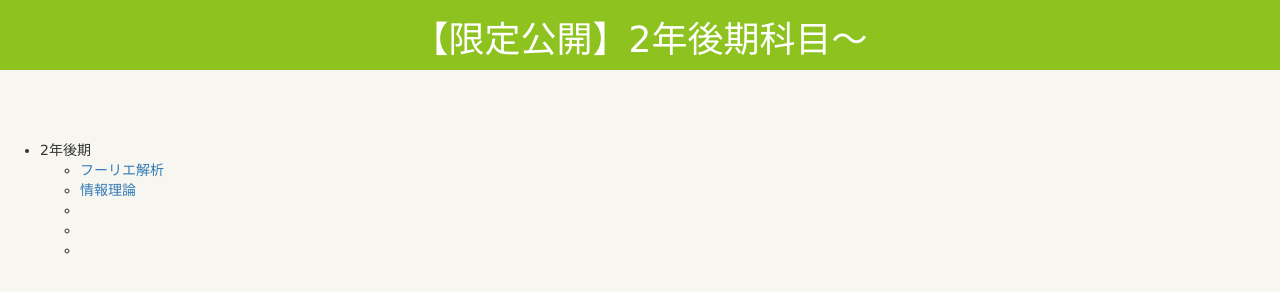
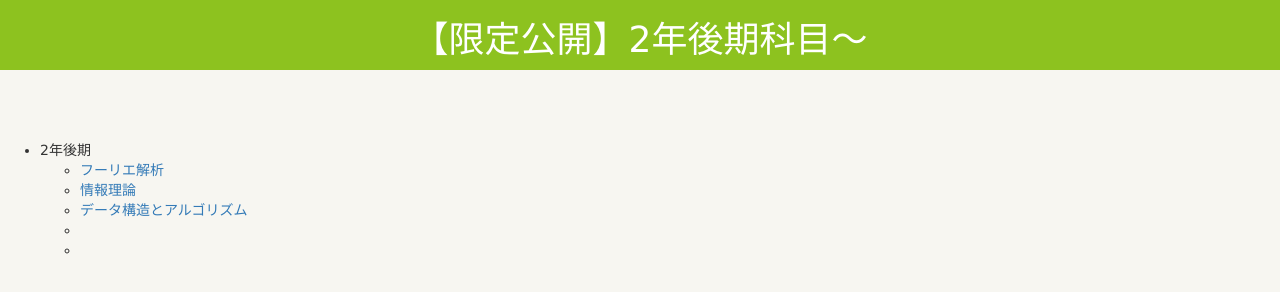
Before and after one commit to jackdawson0410/sample31, a plain HTML site: page userpassword.html in a window 1280 px wide. Drawn offline with Linux system fonts and the light colour scheme.

Commit message:
Update userpassword.html

```diff
--- a/userpassword.html
+++ b/userpassword.html
@@ -34,7 +34,7 @@
 	<ul>
 		<li><a href = "https://jackdawson0410.github.io/sample32/">フーリエ解析</a></li>
 		<li><a href = "https://jackdawson0410.github.io/sample33/">情報理論</a></li>
-		<li><a href = ""></a></li>
+		<li><a href = "https://jackdawson0410.github.io/sample34/">データ構造とアルゴリズム</a></li>
 		<li><a href = ""></a></li>
 		<li><a href = ""></a></li>
 	<ul>
```
